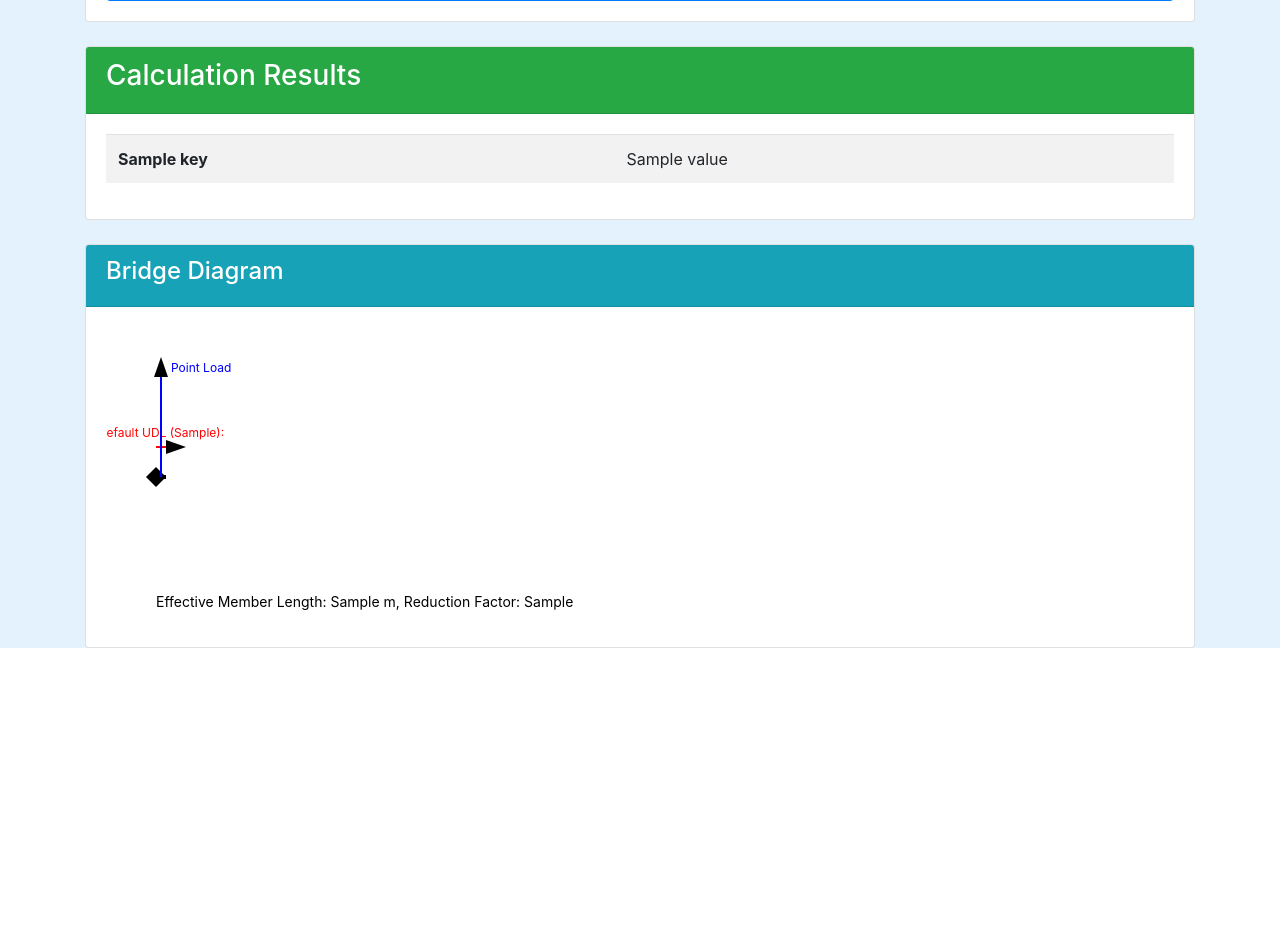
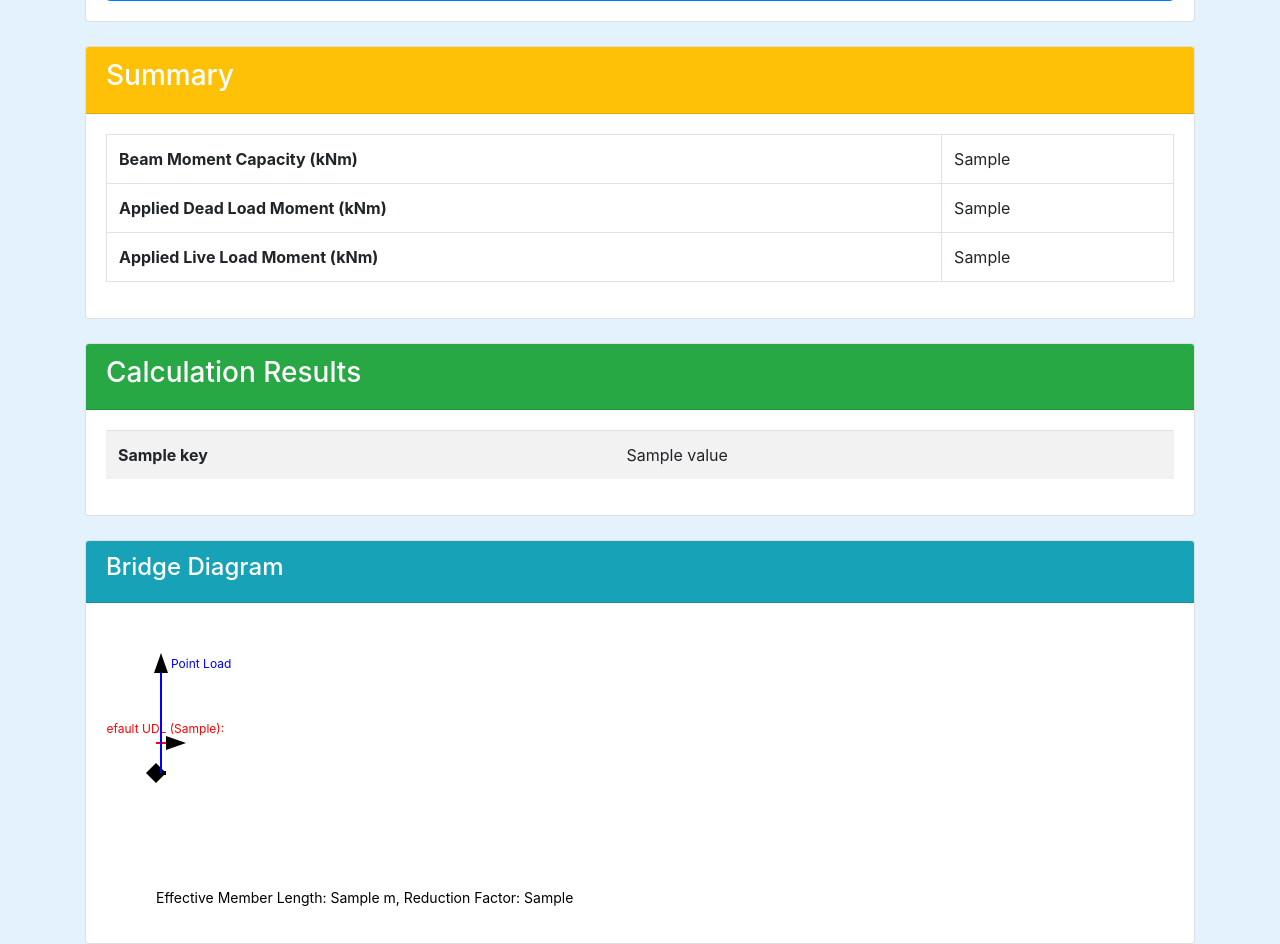
Before and after one commit to Davidson1997/bridge-calculator, a Flask app: template templates/index.html in a window 1280 px wide. Shown: the part 1174-2118 px from the top of the page. Before the commit the page ends 1822 px from the top, so only its background shows below. Run offline with Flask 3, Linux system fonts and the light colour scheme; the template is opened without the code that fills it: most values are stand-ins (such as "Sample title", 1, 10 or a date in 2020); some libraries are stand-ins or nearby versions.

Commit message:
Add summary table to HTML results without changing app.py code

```diff
--- a/templates/index.html
+++ b/templates/index.html
@@ -202,7 +202,30 @@
     </div>
 
     {% if result %}
-    <!-- Results Card -->
+      <!-- Summary Table -->
+      <div class="card mt-4">
+        <div class="card-header bg-warning text-white">
+          <h3>Summary</h3>
+        </div>
+        <div class="card-body">
+          <table class="table table-bordered">
+            <tr>
+              <th>Beam Moment Capacity (kNm)</th>
+              <td>{{ result["Moment Capacity (kNm)"] }}</td>
+            </tr>
+            <tr>
+              <th>Applied Dead Load Moment (kNm)</th>
+              <td>{{ result["Applied Dead Load Moment (kNm)"] }}</td>
+            </tr>
+            <tr>
+              <th>Applied Live Load Moment (kNm)</th>
+              <td>{{ result["Applied Live Load Moment (kNm)"] }}</td>
+            </tr>
+          </table>
+        </div>
+      </div>
+
+      <!-- Calculation Results Card -->
       <div class="card mt-4">
         <div class="card-header bg-success text-white">
           <h3>Calculation Results</h3>
```
Also changed, not shown: app.py (line endings or trailing spaces). Lines whose indentation alone changed are shown as unchanged.
